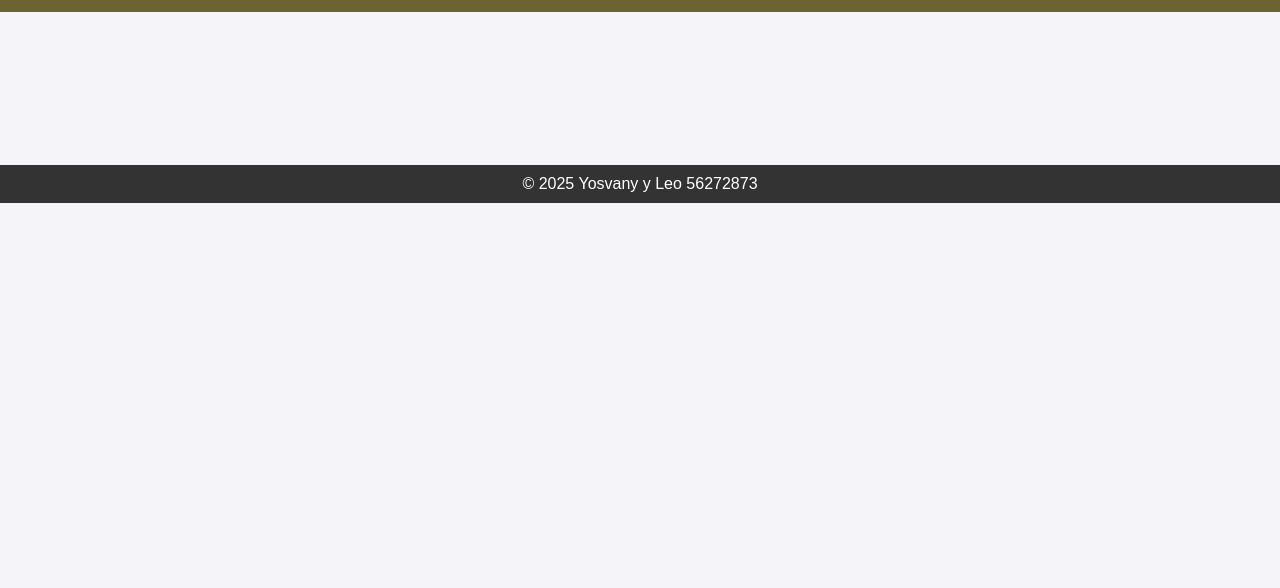
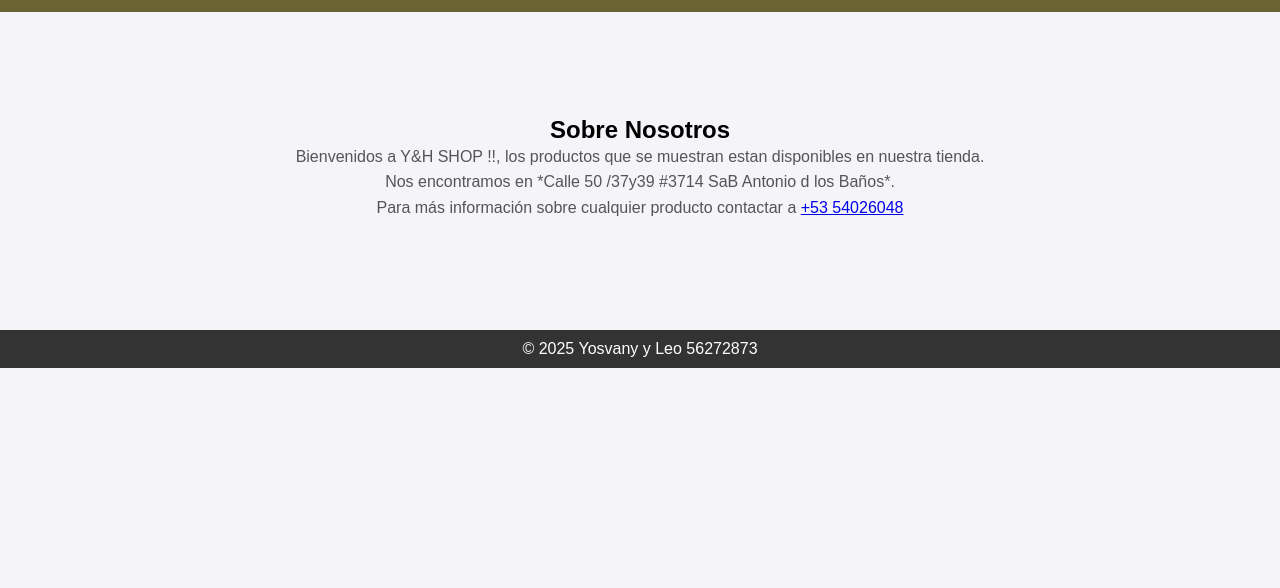
Before and after one commit to Yosva1234/Y-_Hshop, a website: page public/index.html in a window 1280 px wide. Shown: the part 212-800 px from the top of the page. Drawn offline with Linux system fonts and the light colour scheme; no server answers.

Commit message:
texto de informacion de la tienda

```diff
--- a/public/index.html
+++ b/public/index.html
@@ -39,6 +39,14 @@
         <!-- Los platos se cargarán aquí dinámicamente -->
       </div>
     </section>
+      <!-- Sección de información del negocio -->
+      <section id="about">
+        <h2>Sobre Nosotros</h2>
+          <p>Bienvenidos a Y&H SHOP !!, los productos que se muestran estan disponibles en nuestra tienda.</p>
+          <p>Nos encontramos en *Calle 50 /37y39 #3714 SaB Antonio d los Baños*.</p>
+          <p>Para más información sobre cualquier producto contactar a <a href="https://wa.me/+5354026048" >+53 54026048</a> </p>
+      </section>
+
   </main>
 
   <footer>
--- a/public/styles.css
+++ b/public/styles.css
@@ -10,6 +10,11 @@ body, html {
   margin: 0;     /* Elimina los márgenes predeterminados */
   padding: 0;    /* Elimina el padding predeterminado */
   box-sizing: border-box; /* Asegura que el padding y el borde se incluyan en el ancho y alto total */
+}
+/* Elimina márgenes y rellenos predeterminados */
+body, header {
+  margin: 0;
+  padding: 0;
 }
 
 * {
@@ -39,8 +44,8 @@ header {
   top: 10px; /* Distancia desde la parte superior */
   left: 10px; /* Distancia desde la izquierda */
   padding: 10px 20px;
-  background-color: #333;
-  color: white;
+  background-color: #000000;
+  color: rgb(220, 82, 192);
   text-decoration: none;
   border-radius: 5px;
   font-size: 1em;
@@ -103,6 +108,21 @@ main {
   font-size: 1.2em;
   color: #555;
 }
+
+/* Estilos para la sección de información */
+#about {
+  padding: 20px;
+  text-align: center;
+  background-color:transparent; /* Fondo claro */
+  margin-top: 20px; /* Espacio después de los productos */
+
+}
+
+#about p {
+  color: #555; /* Color del texto */
+  line-height: 1.6; /* Espaciado entre líneas */
+}
+
 
 /* Estilos del botón de eliminar */
 .plato button {
```
Also changed, not shown: public/bienvenido.html (+5 -4 lines).
